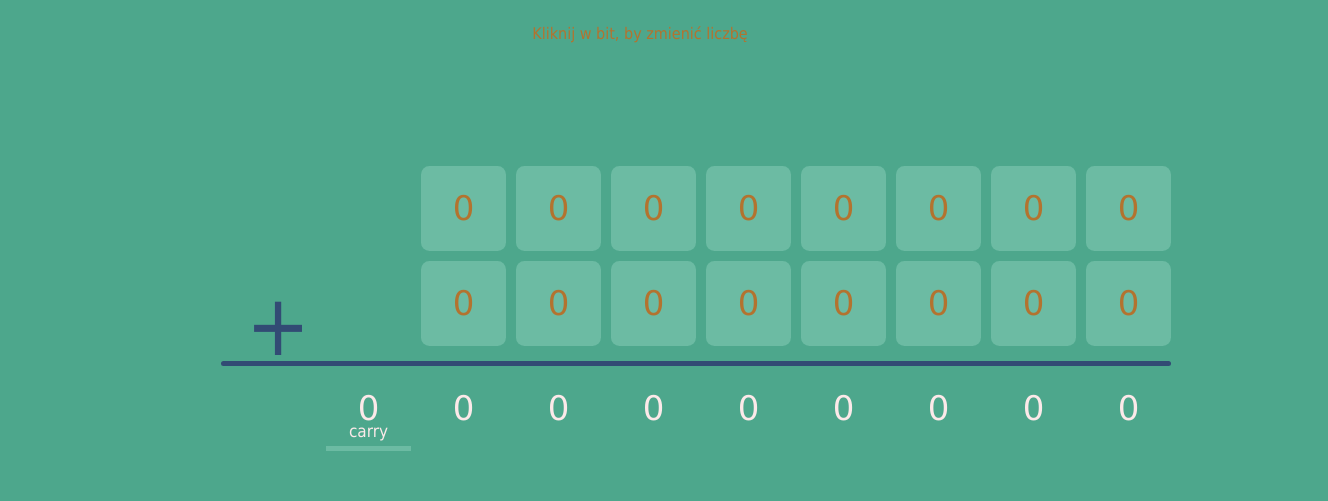
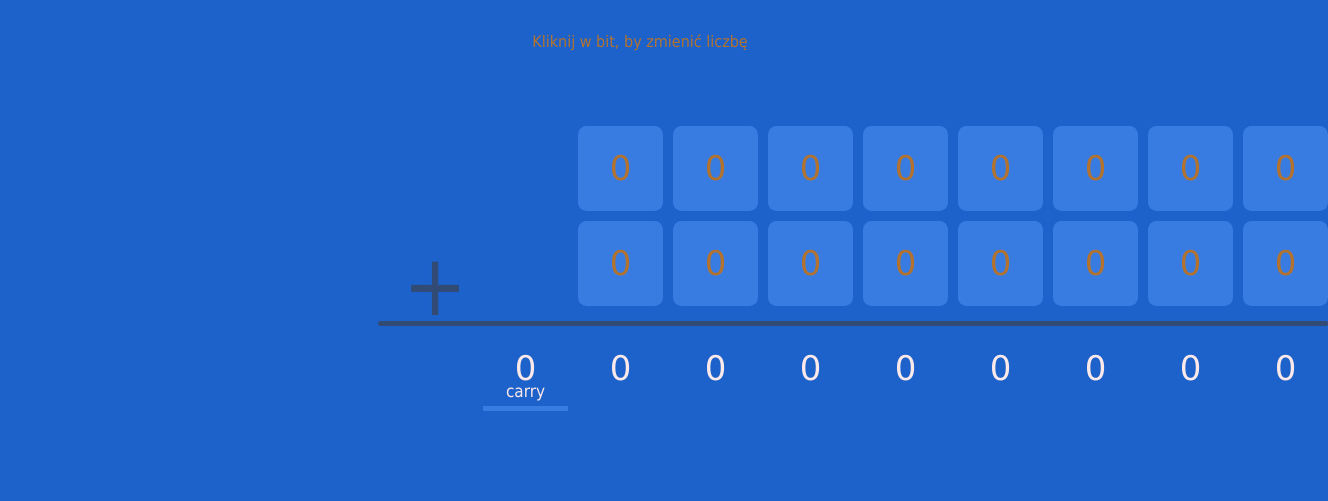
Before and after one commit to 15megapaskali/calc, a website built with webpack: page index.html in a window 1280 px wide. Shown: the part 178-679 px from the top of the page, 1328 px wide, since content can reach past the window. Built offline with nearby package versions, Linux system fonts and the light colour scheme.

Commit message:
style improved

```diff
--- a/index.html
+++ b/index.html
@@ -1,11 +1,15 @@
 <!DOCTYPE html>
-<html lang="en">
+<html lang="pl">
 <head>
   <meta charset="UTF-8">
-    <title>CodersLab</title>
+  <meta name="viewport" content="width=device-width, initial-scale=1.0">
+  <meta name="author" content="Mateusz Pacyna">
+  <meta name="keywords" content="HTML, CSS, JavaScript, calc, jQuery, binary">
+  <title>Calculator</title>
 </head>
 <body>
-
+  <div class="main-container">
+    <div class="binary">
       <section>
         <h2>Kalkulator binarny (8 bitów)</h2>
         <p class="info">Kliknij w bit, by zmienić liczbę<br /></p>
@@ -181,7 +185,8 @@
               </div>
             </form>
        </section>
-
+    </div>
+    <div class="decimary">
       <section>
         <h2>Kalkulator dziesiętny</h2>
         <p class="info">Kliknij w liczbę, by ją zmienić<br /></p>
@@ -336,6 +341,11 @@
 
             </form>
         </section>
+    </div>
+
+
+
+  </div>
 
 
         <script
--- a/js/style.scss
+++ b/js/style.scss
@@ -9,7 +9,7 @@ $columns: 10;
 $rows: 3;
 
 // colors
-$background: rgb(77, 167, 140);
+$background: rgb(29, 98, 202);
 $text-color: rgb(179, 115, 47);
 $interface: rgb(50, 75, 116);
 $highlight: rgb(252, 233, 233);
@@ -18,6 +18,14 @@ $highlight: rgb(252, 233, 233);
 
 body {
 	background: $background;
+}
+
+.main-container{
+	width: 100%;
+	display:flex;
+	justify-content: center;
+	align-items: center;
+	flex-direction: column;
 }
 
 h2 {
@@ -41,6 +49,7 @@ h2 {
 }
 section {
 	margin-bottom:50px;
+
 }
 
 
@@ -49,8 +58,8 @@ section {
 	width: $columns * ($block-size + $gutter);
 	height: $rows * $block-size;
 	position: relative;
-	left: 10vw;
-	margin-top: 15vh;
+	right: 9vw;
+	margin-top: 9vh;
 
 	.group-number {
 		position: absolute;
```
Lines whose indentation alone changed are shown as unchanged.
